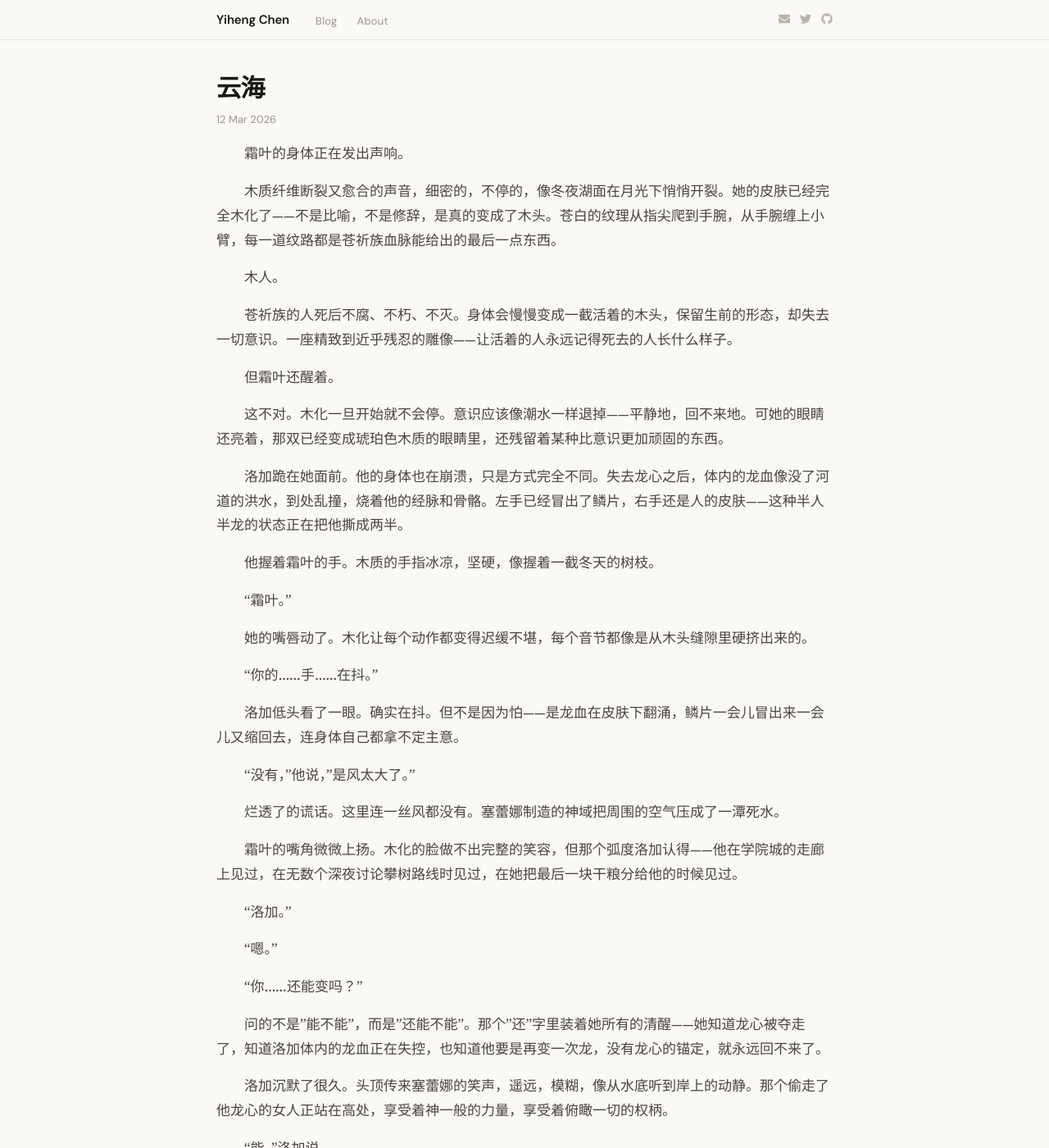
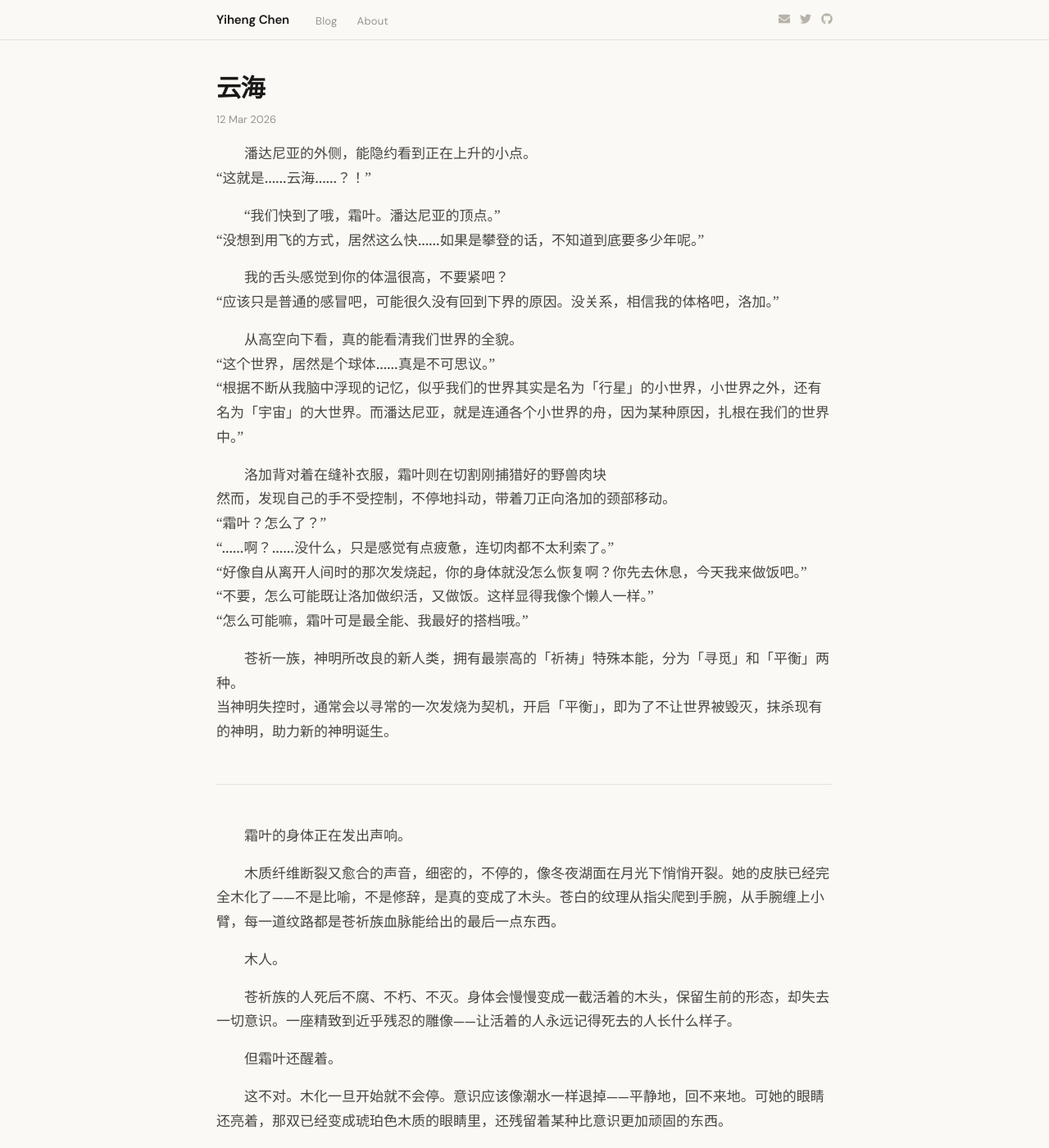
Before and after one commit to yihenc/yihenc.github.io, a Jekyll site: the page built from _posts/2026-03-12-云海.md, in a window 1280 px wide and 1400 px high. Shown: the whole window at 82% size. Built offline with Jekyll 4.4.1, drawn with Linux system fonts in a browser that asks for light colours; nearby versions of some CDN libraries.

Commit message:
Update: 云海

```diff
--- a/_posts/2026-03-12-云海.md
+++ b/_posts/2026-03-12-云海.md
@@ -3,6 +3,39 @@ layout: post
 title: "云海"
 date: 2026-03-12 00:00 +0000
 ---
+潘达尼亚的外侧，能隐约看到正在上升的小点。
+“这就是……云海……？！”
+
+“我们快到了哦，霜叶。潘达尼亚的顶点。”
+“没想到用飞的方式，居然这么快……如果是攀登的话，不知道到底要多少年呢。”
+
+我的舌头感觉到你的体温很高，不要紧吧？
+“应该只是普通的感冒吧，可能很久没有回到下界的原因。没关系，相信我的体格吧，洛加。”
+
+从高空向下看，真的能看清我们世界的全貌。
+“这个世界，居然是个球体……真是不可思议。”
+“根据不断从我脑中浮现的记忆，似乎我们的世界其实是名为「行星」的小世界，小世界之外，还有名为「宇宙」的大世界。而潘达尼亚，就是连通各个小世界的舟，因为某种原因，扎根在我们的世界中。”
+
+洛加背对着在缝补衣服，霜叶则在切割刚捕猎好的野兽肉块
+然而，发现自己的手不受控制，不停地抖动，带着刀正向洛加的颈部移动。
+“霜叶？怎么了？”
+“……啊？……没什么，只是感觉有点疲惫，连切肉都不太利索了。”
+“好像自从离开人间时的那次发烧起，你的身体就没怎么恢复啊？你先去休息，今天我来做饭吧。”
+“不要，怎么可能既让洛加做织活，又做饭。这样显得我像个懒人一样。”
+“怎么可能嘛，霜叶可是最全能、我最好的搭档哦。”
+
+
+
+苍祈一族，神明所改良的新人类，拥有最崇高的「祈祷」特殊本能，分为「寻觅」和「平衡」两种。
+当神明失控时，通常会以寻常的一次发烧为契机，开启「平衡」，即为了不让世界被毁灭，抹杀现有的神明，助力新的神明诞生。
+
+
+
+
+
+-----
+
+
 霜叶的身体正在发出声响。
 
 木质纤维断裂又愈合的声音，细密的，不停的，像冬夜湖面在月光下悄悄开裂。她的皮肤已经完全木化了——不是比喻，不是修辞，是真的变成了木头。苍白的纹理从指尖爬到手腕，从手腕缠上小臂，每一道纹路都是苍祈族血脉能给出的最后一点东西。
```
